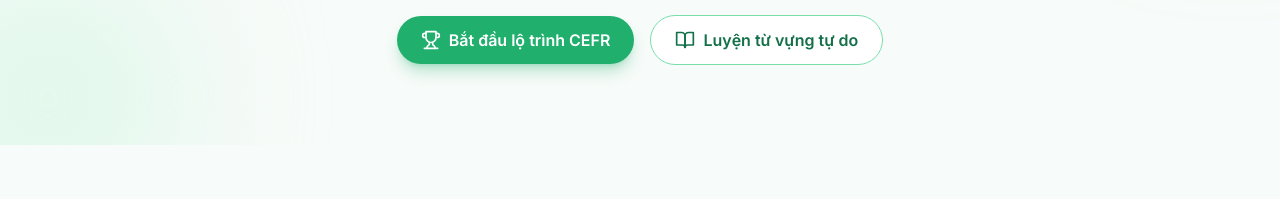
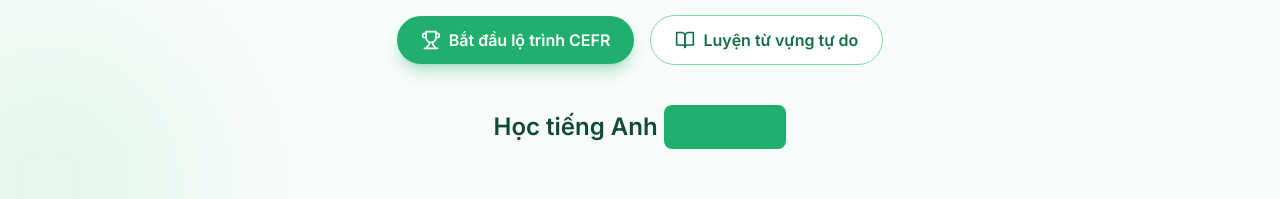
Before and after one commit to chientrong2001work-tech/english-learning-website, a React (Vite) app: page / in a window 1280 px wide. Shown: the part 378-577 px from the top of the page. Built offline with nearby package versions, Linux system fonts and the light colour scheme; no server answers.

Commit message:
Add animated TextRotate accent to hero
Ports the Fancy Components TextRotate primitive (character-staggered
rotation via Framer Motion) into the empty space below the hero CTAs,
with rotating Vietnamese copy instead of the original English demo
text.

```diff
--- a/src/components/Hero.tsx
+++ b/src/components/Hero.tsx
@@ -1,4 +1,6 @@
 import { Sparkles, Trophy, BookOpen } from "lucide-react";
+import { LayoutGroup, motion } from "framer-motion";
+import TextRotate from "./fancy/text/text-rotate";
 
 export default function Hero() {
   return (
@@ -39,6 +41,29 @@ export default function Hero() {
             Luyện từ vựng tự do
           </a>
         </div>
+
+        <LayoutGroup>
+          <motion.p
+            layout
+            className="flex flex-wrap items-center justify-center whitespace-pre pt-4 text-xl font-semibold text-brand-900 sm:text-2xl"
+          >
+            <motion.span layout transition={{ type: "spring", damping: 30, stiffness: 400 }}>
+              Học tiếng Anh{" "}
+            </motion.span>
+            <TextRotate
+              texts={["hiệu quả!", "dễ dàng", "miễn phí", "mọi lúc, mọi nơi", "vui vẻ 🎉"]}
+              mainClassName="justify-center overflow-hidden rounded-lg bg-brand-500 px-3 py-1 text-white"
+              staggerFrom="last"
+              initial={{ y: "100%" }}
+              animate={{ y: 0 }}
+              exit={{ y: "-120%" }}
+              staggerDuration={0.025}
+              splitLevelClassName="overflow-hidden pb-1"
+              transition={{ type: "spring", damping: 30, stiffness: 400 }}
+              rotationInterval={2000}
+            />
+          </motion.p>
+        </LayoutGroup>
       </div>
     </section>
   );
--- /dev/null
+++ b/src/components/fancy/text/text-rotate.tsx
@@ -0,0 +1,223 @@
+import {
+  AnimatePresence,
+  motion,
+  type AnimatePresenceProps,
+  type MotionProps,
+  type Transition,
+} from "framer-motion";
+import {
+  forwardRef,
+  useCallback,
+  useEffect,
+  useImperativeHandle,
+  useMemo,
+  useState,
+} from "react";
+
+function cx(...classes: Array<string | false | undefined>) {
+  return classes.filter(Boolean).join(" ");
+}
+
+interface TextRotateProps {
+  texts: string[];
+  rotationInterval?: number;
+  initial?: MotionProps["initial"];
+  animate?: MotionProps["animate"];
+  exit?: MotionProps["exit"];
+  animatePresenceMode?: AnimatePresenceProps["mode"];
+  animatePresenceInitial?: boolean;
+  staggerDuration?: number;
+  staggerFrom?: "first" | "last" | "center" | number | "random";
+  transition?: Transition;
+  loop?: boolean;
+  auto?: boolean;
+  splitBy?: "words" | "characters" | "lines";
+  onNext?: (index: number) => void;
+  mainClassName?: string;
+  splitLevelClassName?: string;
+  elementLevelClassName?: string;
+}
+
+export interface TextRotateRef {
+  next: () => void;
+  previous: () => void;
+  jumpTo: (index: number) => void;
+  reset: () => void;
+}
+
+interface WordObject {
+  characters: string[];
+  needsSpace: boolean;
+}
+
+function splitIntoCharacters(text: string): string[] {
+  if (typeof Intl !== "undefined" && "Segmenter" in Intl) {
+    const segmenter = new Intl.Segmenter("en", { granularity: "grapheme" });
+    return Array.from(segmenter.segment(text), (segment) => segment.segment);
+  }
+  return Array.from(text);
+}
+
+const TextRotate = forwardRef<TextRotateRef, TextRotateProps>(
+  (
+    {
+      texts,
+      transition = { type: "spring", damping: 25, stiffness: 300 },
+      initial = { y: "100%", opacity: 0 },
+      animate = { y: 0, opacity: 1 },
+      exit = { y: "-120%", opacity: 0 },
+      animatePresenceMode = "wait",
+      animatePresenceInitial = false,
+      rotationInterval = 2000,
+      staggerDuration = 0,
+      staggerFrom = "first",
+      loop = true,
+      auto = true,
+      splitBy = "characters",
+      onNext,
+      mainClassName,
+      splitLevelClassName,
+      elementLevelClassName,
+    },
+    ref,
+  ) => {
+    const [currentTextIndex, setCurrentTextIndex] = useState(0);
+
+    const wordObjects = useMemo<WordObject[]>(() => {
+      const currentText = texts[currentTextIndex] ?? "";
+      if (splitBy === "characters") {
+        const words = currentText.split(" ");
+        return words.map((word, i) => ({
+          characters: splitIntoCharacters(word),
+          needsSpace: i !== words.length - 1,
+        }));
+      }
+      if (splitBy === "lines") {
+        return currentText.split("\n").map((line, i, arr) => ({
+          characters: [line],
+          needsSpace: i !== arr.length - 1,
+        }));
+      }
+      const words = currentText.split(" ");
+      return words.map((word, i) => ({
+        characters: [word],
+        needsSpace: i !== words.length - 1,
+      }));
+    }, [texts, currentTextIndex, splitBy]);
+
+    const totalCharacters = useMemo(
+      () => wordObjects.reduce((sum, word) => sum + word.characters.length, 0),
+      [wordObjects],
+    );
+
+    // Running character offset at the start of each word, so stagger delay
+    // can be computed per-character without mutating state during render.
+    const wordCharOffsets = useMemo(() => {
+      const offsets: number[] = [];
+      let offset = 0;
+      for (const word of wordObjects) {
+        offsets.push(offset);
+        offset += word.characters.length;
+      }
+      return offsets;
+    }, [wordObjects]);
+
+    const getStaggerDelay = useCallback(
+      (index: number) => {
+        if (staggerFrom === "first") return index * staggerDuration;
+        if (staggerFrom === "last") return (totalCharacters - 1 - index) * staggerDuration;
+        if (staggerFrom === "center") {
+          const center = Math.floor(totalCharacters / 2);
+          return Math.abs(center - index) * staggerDuration;
+        }
+        if (staggerFrom === "random") {
+          const randomIndex = Math.floor(Math.random() * totalCharacters);
+          return Math.abs(randomIndex - index) * staggerDuration;
+        }
+        return Math.abs(staggerFrom - index) * staggerDuration;
+      },
+      [staggerFrom, staggerDuration, totalCharacters],
+    );
+
+    const handleIndexChange = useCallback(
+      (newIndex: number) => {
+        setCurrentTextIndex(newIndex);
+        onNext?.(newIndex);
+      },
+      [onNext],
+    );
+
+    const next = useCallback(() => {
+      setCurrentTextIndex((prev) => {
+        const nextIndex = prev === texts.length - 1 ? (loop ? 0 : prev) : prev + 1;
+        if (nextIndex !== prev) onNext?.(nextIndex);
+        return nextIndex;
+      });
+    }, [texts.length, loop, onNext]);
+
+    const previous = useCallback(() => {
+      const prevIndex = currentTextIndex === 0 ? (loop ? texts.length - 1 : currentTextIndex) : currentTextIndex - 1;
+      if (prevIndex !== currentTextIndex) handleIndexChange(prevIndex);
+    }, [currentTextIndex, texts.length, loop, handleIndexChange]);
+
+    const jumpTo = useCallback(
+      (index: number) => {
+        const validIndex = Math.max(0, Math.min(index, texts.length - 1));
+        if (validIndex !== currentTextIndex) handleIndexChange(validIndex);
+      },
+      [texts.length, currentTextIndex, handleIndexChange],
+    );
+
+    const reset = useCallback(() => {
+      if (currentTextIndex !== 0) handleIndexChange(0);
+    }, [currentTextIndex, handleIndexChange]);
+
+    useImperativeHandle(ref, () => ({ next, previous, jumpTo, reset }), [next, previous, jumpTo, reset]);
+
+    useEffect(() => {
+      if (!auto) return;
+      const intervalId = setInterval(next, rotationInterval);
+      return () => clearInterval(intervalId);
+    }, [next, rotationInterval, auto]);
+
+    return (
+      <motion.span className={cx("flex flex-wrap whitespace-pre-wrap", mainClassName)} layout transition={transition}>
+        <span className="sr-only">{texts[currentTextIndex]}</span>
+
+        <AnimatePresence mode={animatePresenceMode} initial={animatePresenceInitial}>
+          <motion.span
+            key={currentTextIndex}
+            className={cx("flex flex-wrap", splitBy === "lines" ? "w-full flex-col" : "flex-row")}
+            layout
+            aria-hidden="true"
+          >
+            {wordObjects.map((wordObj, wordIndex) => (
+              <span key={wordIndex} className={cx("inline-flex", splitLevelClassName)}>
+                {wordObj.characters.map((char, charIndex) => {
+                  const delay = getStaggerDelay(wordCharOffsets[wordIndex] + charIndex);
+                  return (
+                    <motion.span
+                      key={charIndex}
+                      initial={initial}
+                      animate={animate}
+                      exit={exit}
+                      transition={{ ...transition, delay }}
+                      className={cx("inline-block", elementLevelClassName)}
+                    >
+                      {char}
+                    </motion.span>
+                  );
+                })}
+                {wordObj.needsSpace && <span className="whitespace-pre"> </span>}
+              </span>
+            ))}
+          </motion.span>
+        </AnimatePresence>
+      </motion.span>
+    );
+  },
+);
+
+TextRotate.displayName = "TextRotate";
+
+export default TextRotate;
```
